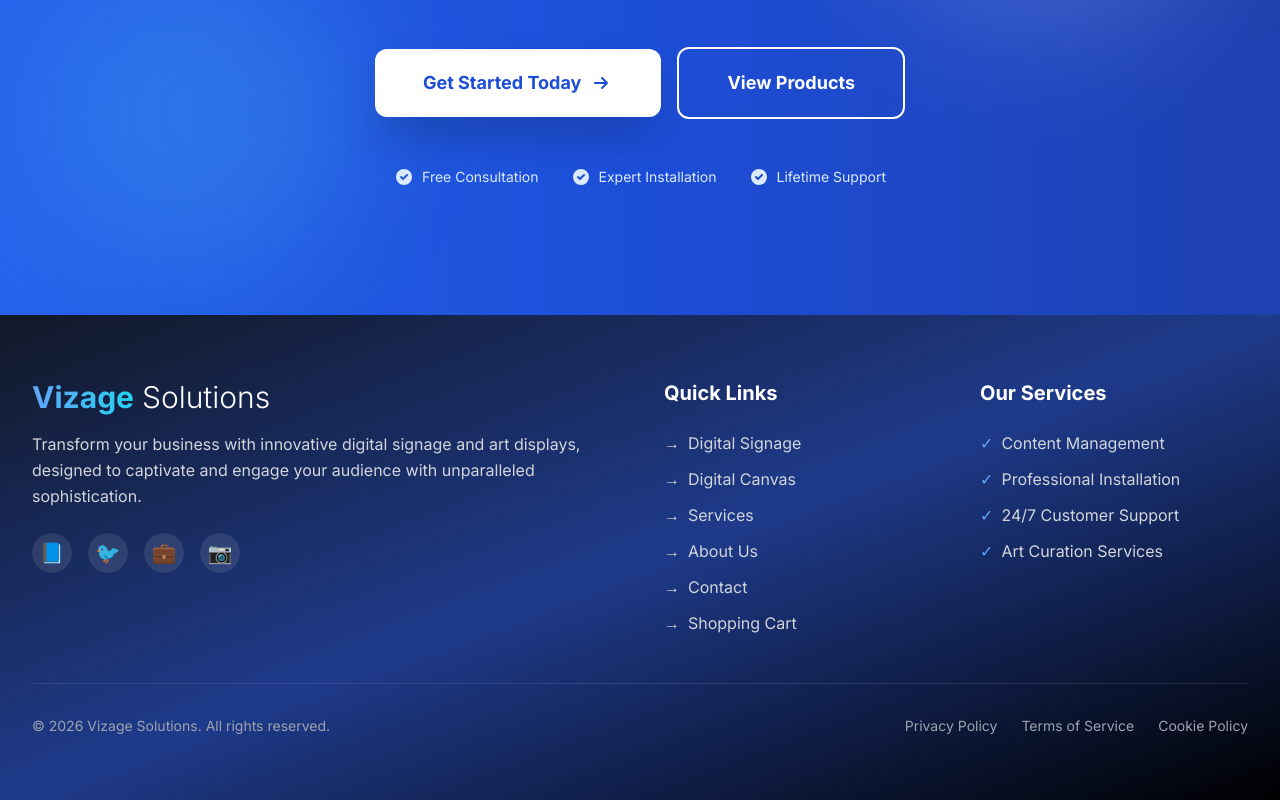
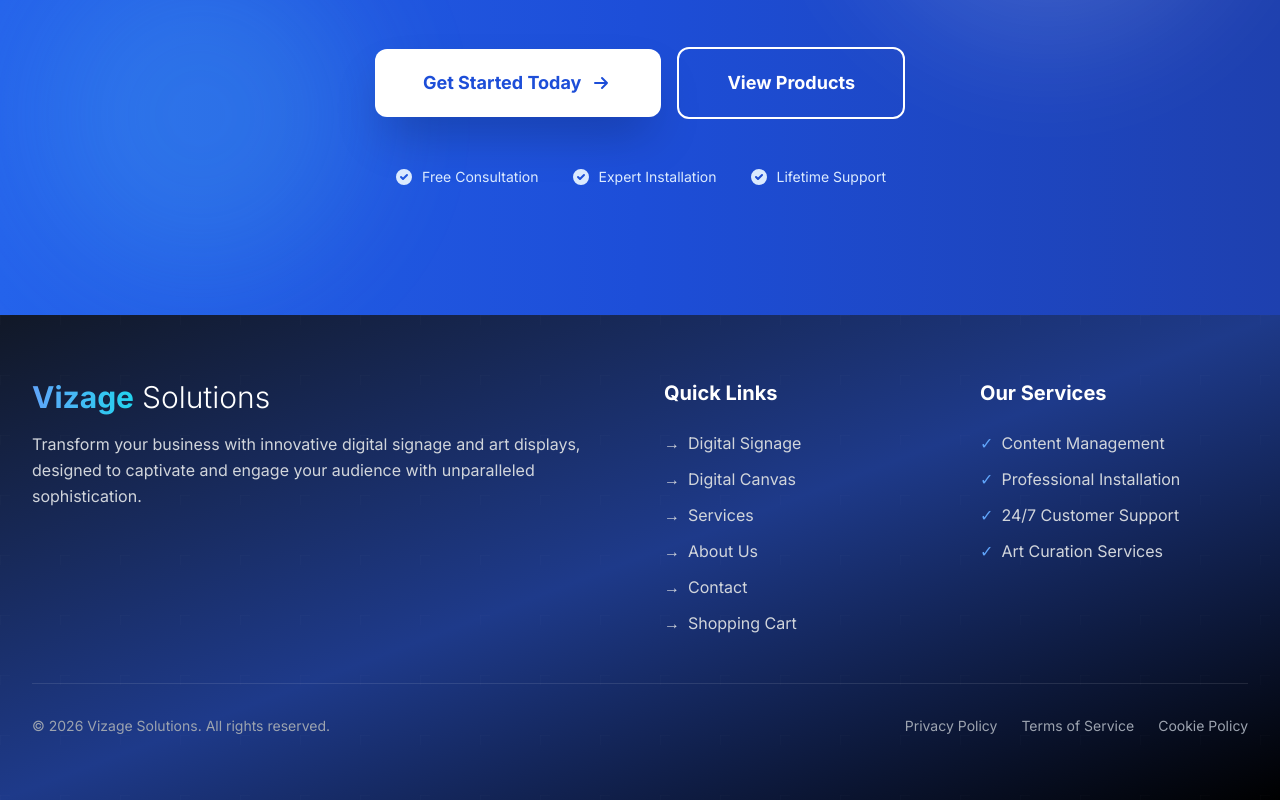
Before and after one commit to herftab/vizage-solutions, a Next.js app: page / in a window 1280 px wide. Shown: the part 4210-5010 px from the top of the page. Built offline with nearby package versions, Linux system fonts and the light colour scheme.

Commit message:
Remove social media links from footer

```diff
--- a/src/components/Footer.tsx
+++ b/src/components/Footer.tsx
@@ -21,20 +21,6 @@ export default function Footer() {
               Transform your business with innovative digital signage and art displays,
               designed to captivate and engage your audience with unparalleled sophistication.
             </p>
-            <div className="flex space-x-4">
-              <a href="#" className="w-10 h-10 bg-white/10 backdrop-blur-sm rounded-full flex items-center justify-center hover:bg-white/20 transition-all duration-300 hover:scale-110">
-                <span className="text-xl">📘</span>
-              </a>
-              <a href="#" className="w-10 h-10 bg-white/10 backdrop-blur-sm rounded-full flex items-center justify-center hover:bg-white/20 transition-all duration-300 hover:scale-110">
-                <span className="text-xl">🐦</span>
-              </a>
-              <a href="#" className="w-10 h-10 bg-white/10 backdrop-blur-sm rounded-full flex items-center justify-center hover:bg-white/20 transition-all duration-300 hover:scale-110">
-                <span className="text-xl">💼</span>
-              </a>
-              <a href="#" className="w-10 h-10 bg-white/10 backdrop-blur-sm rounded-full flex items-center justify-center hover:bg-white/20 transition-all duration-300 hover:scale-110">
-                <span className="text-xl">📷</span>
-              </a>
-            </div>
           </div>
 
           <div>
```
